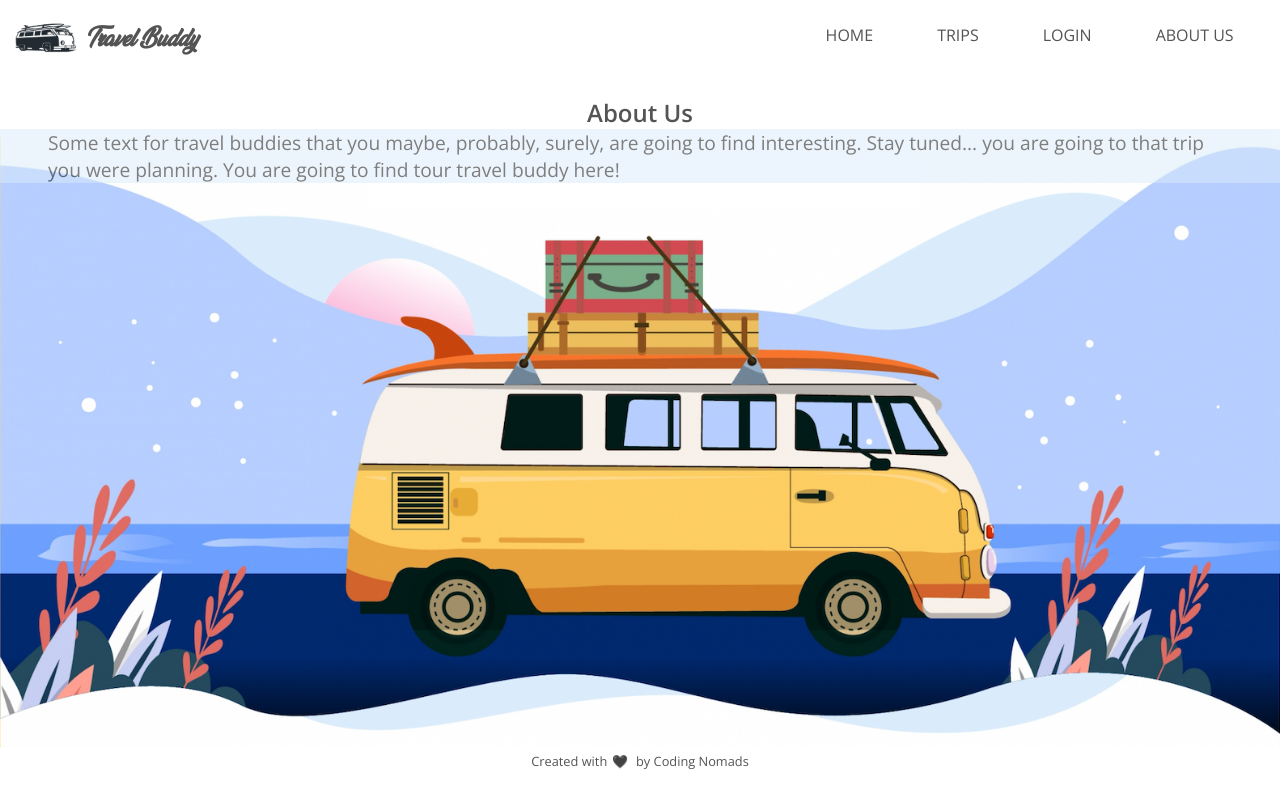
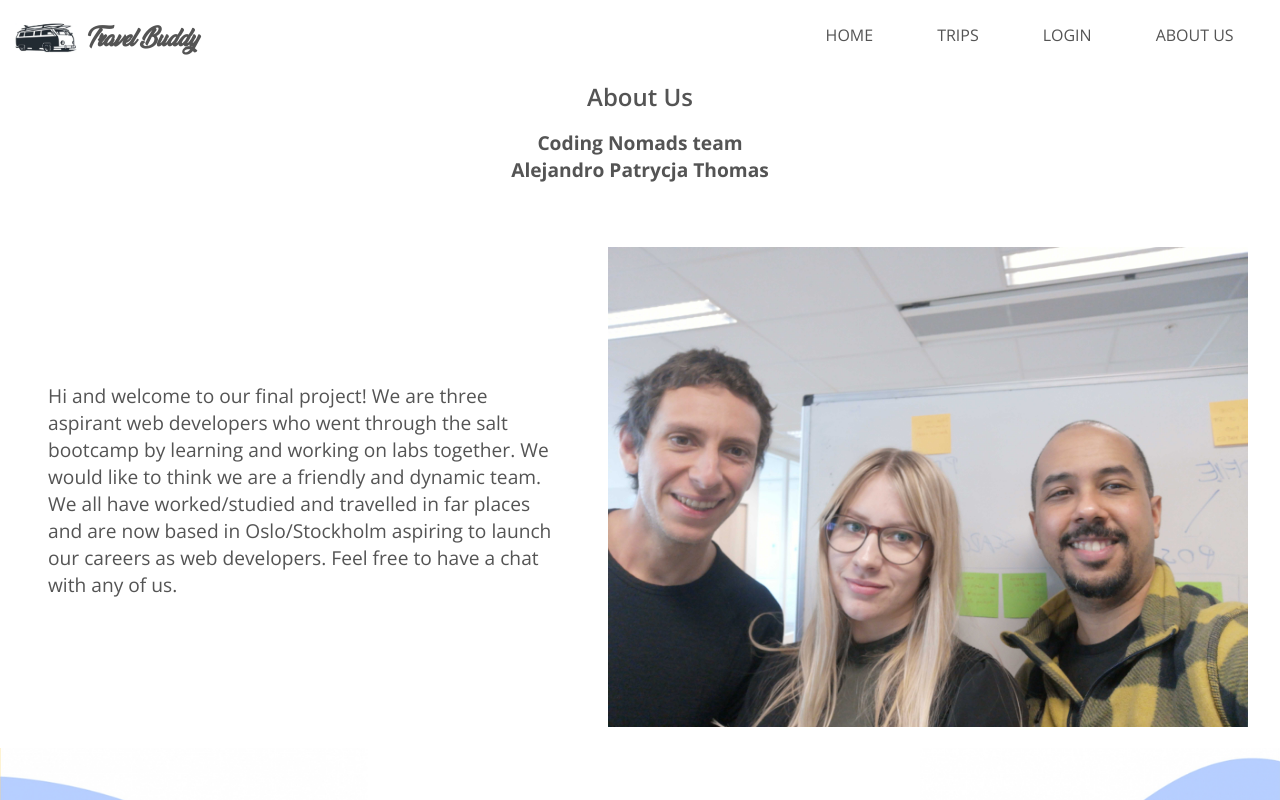
Before and after one commit to qatta93/travel_buddy, a React (Create React App) app in the folder client/: page /about-us in a window 1280 px wide. Shown: the top 800 px of the page. Built offline with nearby package versions, Linux system fonts and the light colour scheme.

Commit message:
About page ready

```diff
--- a/client/src/components/About/index.tsx
+++ b/client/src/components/About/index.tsx
@@ -3,14 +3,25 @@ import './style.css';
 
 const About = () => (
   <section className="about">
+    <h1 className="about__title">About Us</h1>
+    <p className="about__team-text">
+      Coding Nomads team
+    </p>
+    <p className="about__team-text">
+      Alejandro Patrycja Thomas
+    </p>
     <section className="about__content-container">
-      <h1 className="about__title">About Us</h1>
       <p className="about__paragraph">
-        Some text for travel buddies that you maybe, probably, surely,
-        are going to find interesting. Stay tuned... you are going to
-        that trip you were planning. You are going to find tour travel
-        buddy here!
+        Hi and welcome to our final project! We are three aspirant web developers
+        who went through the salt bootcamp by learning and working on labs together.
+        We would like to think we are a friendly and dynamic team. We all have
+        worked/studied and travelled in far places and are now based in Oslo/Stockholm
+        aspiring to launch our careers as web developers. Feel free to have a chat
+        with any of us.
       </p>
+      <section className="about_team">
+        <img className="about__team-image" src="/images/codingNomads.jpg" alt="coding nomads team" />
+      </section>
     </section>
     {/* <video poster="/images/bg_desktop.png" autoplay="autoplay"
     loop="loop" controls="controls" width="640" height="360">
--- a/client/src/components/About/style.css
+++ b/client/src/components/About/style.css
@@ -3,24 +3,16 @@
   flex-direction: column;
 }
 
-.about__content-container {
-  position: absolute;
-  z-index: +1;
-}
-
 .about__title {
-  margin-top: 2rem;
+  margin: 1rem;
   text-align: center;
   font-size: 1.5rem;
   font-weight: 600;
 }
 
 .about__paragraph {
-  padding: 0 3rem;
+  padding: 1rem 3rem;
   font-size: 1.2rem;
-  color:black;
-  background-color: var(--light-blue);
-  opacity: 0.5;
 }
 
 .about__bg {
@@ -34,9 +26,38 @@
   height: 95vh;
 }
 
+.about__team-image {
+  max-width: 100%;
+  padding: 1rem 0;
+}
 
-@media screen and (orientation: landscape) {
+.about__team-text {
+  text-align: center;
+  font-size: 1.2rem;
+  font-weight: bold;
+}
+
+@media screen and (min-width: 60rem) {
   .home__bg-image {
     height: auto;
   }
+
+  .about__content-container {
+    display: flex;
+    flex-direction: row;
+    justify-content: space-between;
+    align-items: center;
+    padding-top: 3rem;
+  }
+
+  .about__team-image {
+    max-width: 50vw;
+    padding: 1rem 0;
+    margin-right: 2rem;
+  }
+
+  .about__paragraph {
+    max-width: 40rem;
+    margin: auto;
+  }
 }
```
Also changed, not shown: client/public/images/codingNomads.jpg (added).
